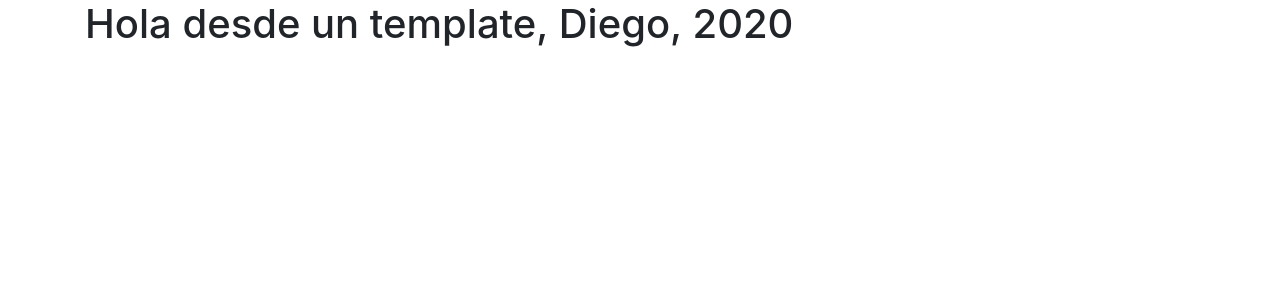
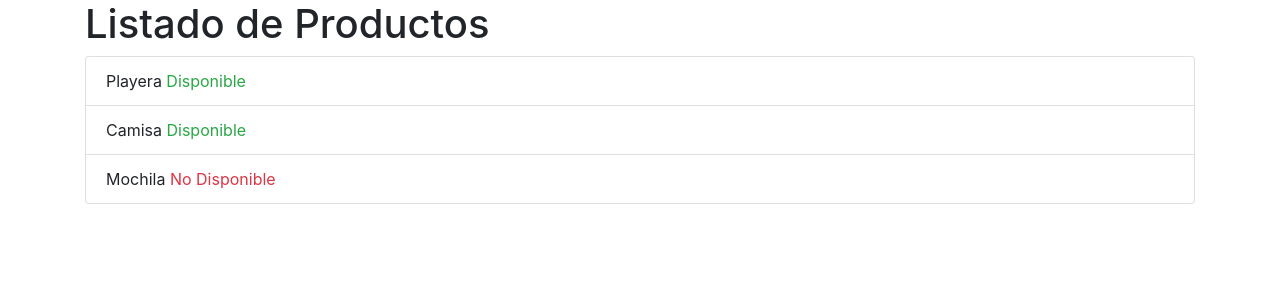
Before and after one commit to diego-alvirde/django, a Django app: page / in a window 1280 px wide. Shown: the top 300 px of the page. Run offline with Django 3.2, Linux system fonts and the light colour scheme; some libraries are stand-ins or nearby versions.

Commit message:
Ciclos y Condicionales

```diff
--- a/templates/index.html
+++ b/templates/index.html
@@ -13,7 +13,16 @@
     <div class="container">
         <div class="row">
             <div class="col">
-                <h1>Hola desde un template, {{message}}, {{anio}}</h1>
+                <h1>{{message}}</h1>
+                <ul class="list-group">
+                    {% for product in products %}
+                    <li class="list-group-item">
+                        {{product.title}} {# Comentario #} {% if product.stock %}
+                        <span class="text-success">Disponible</span> {% else %}
+                        <span class="text-danger">No Disponible</span> {% endif %}
+                    </li>
+                    {% endfor %}
+                </ul>
             </div>
         </div>
     </div>
--- a/tienda/views.py
+++ b/tienda/views.py
@@ -3,6 +3,11 @@ from django.shortcuts import render
 
 def index(request):
     return render(request,"index.html", {
-        'message':'Diego',
-        'anio':2020
+        'message':'Listado de Productos',
+        'titulo':'Productos',
+        'products': [
+            {'title':'Playera','price':5,'stock':True},
+            {'title':'Camisa','price':7,'stock':True},
+            {'title':'Mochila','price':20,'stock':False}
+        ]
     })
```
